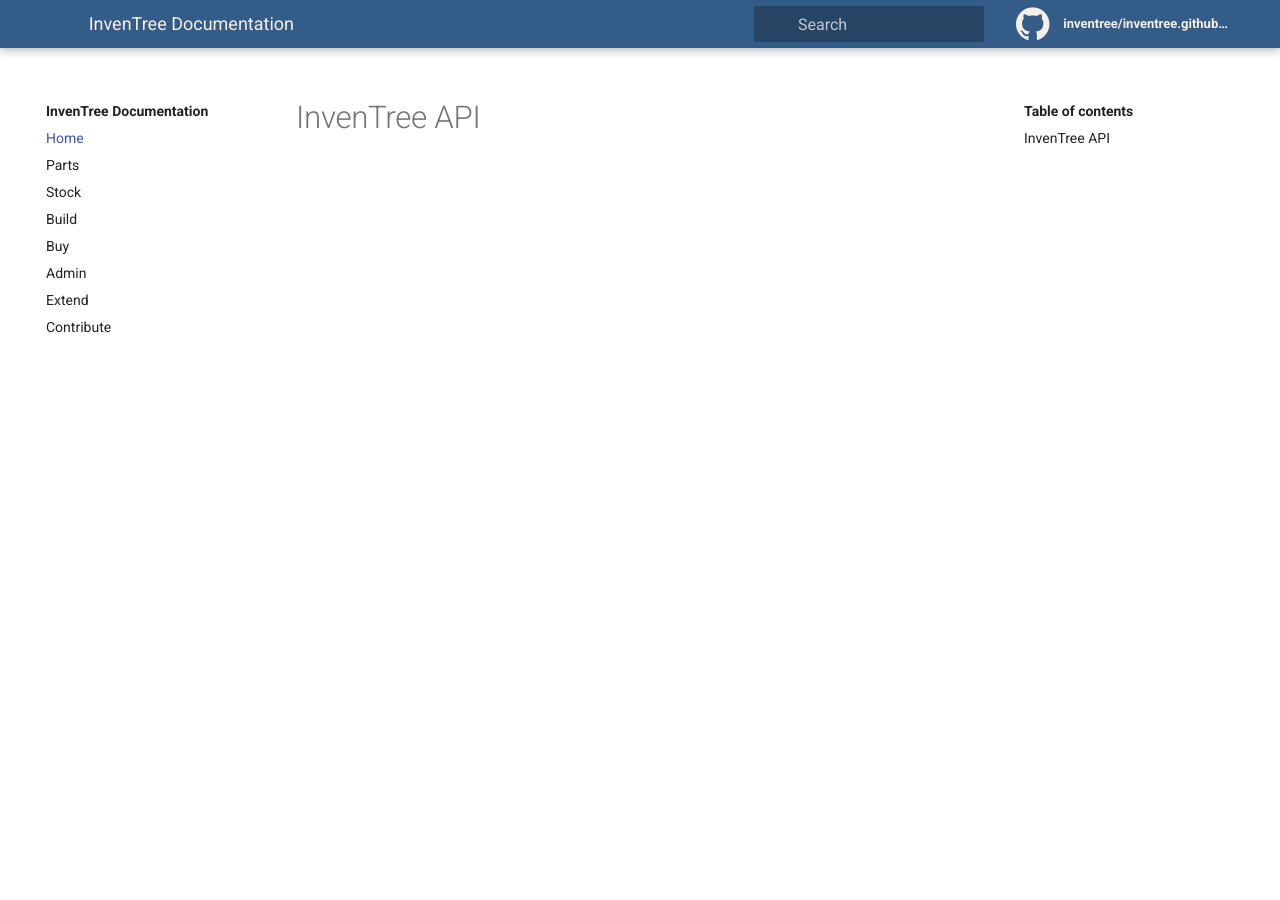
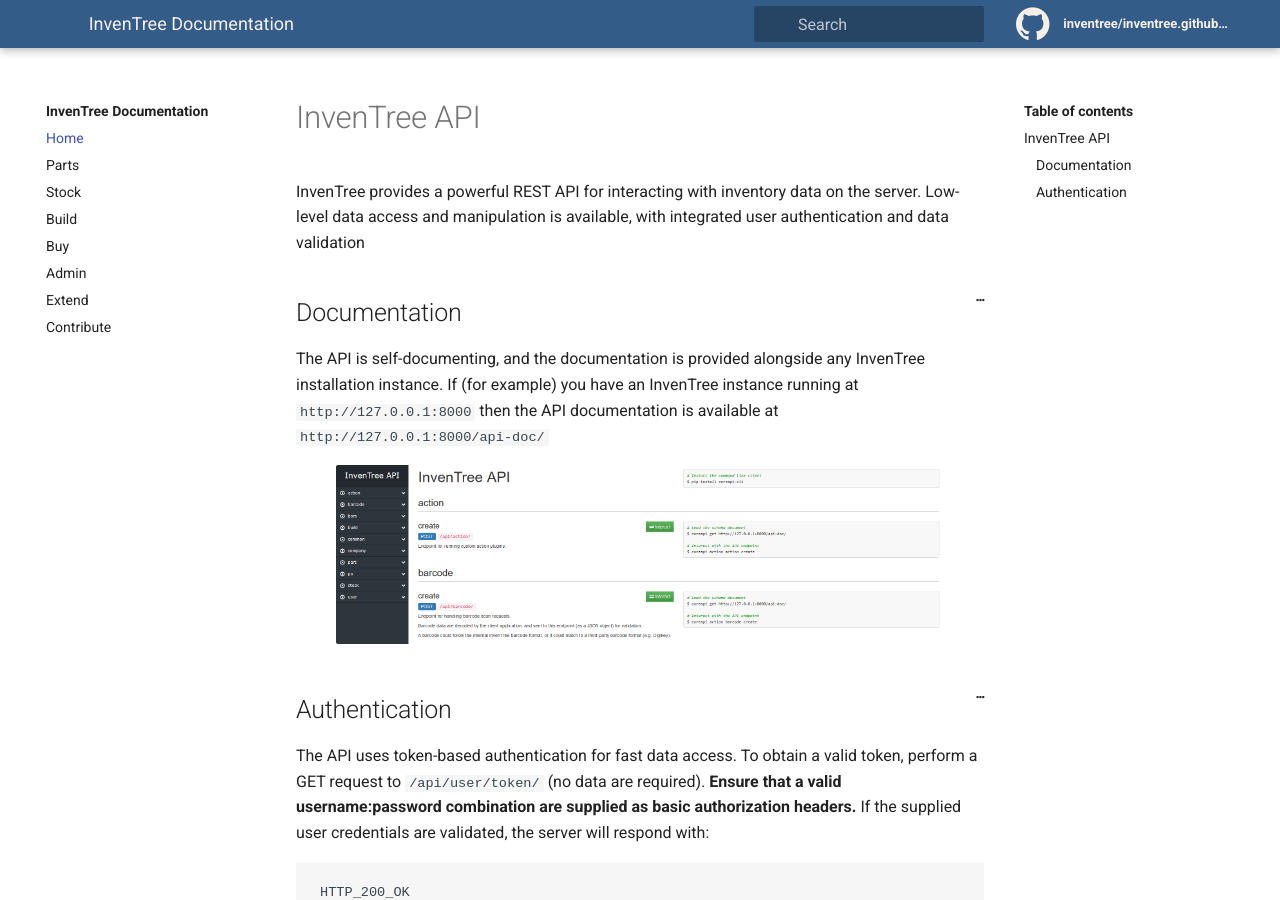
Before and after one commit to inventree/InvenTree.github.io, a Jekyll site: the page built from docs/extend/api.md, in a window 1280 px wide and 900 px high. Built offline with Jekyll 4.4.1, drawn with Linux system fonts in a browser that asks for light colours; some of the changed text lies outside the part shown.

Commit message:
Documentation for API and token auth

````diff
--- a/docs/extend/api.md
+++ b/docs/extend/api.md
@@ -4,3 +4,24 @@
 ---
 
 # InvenTree API
+
+InvenTree provides a powerful REST API for interacting with inventory data on the server. Low-level data access and manipulation is available, with integrated user authentication and data validation
+
+## Documentation
+
+The API is self-documenting, and the documentation is provided alongside any InvenTree installation instance. If (for example) you have an InvenTree instance running at `http://127.0.0.1:8000` then the API documentation is available at `http://127.0.0.1:8000/api-doc/`
+
+{% include img.html url="api/api-doc.png" description="API documentation" %}
+
+## Authentication
+
+The API uses token-based authentication for fast data access. To obtain a valid token, perform a GET request to `/api/user/token/` (no data are required). **Ensure that a valid username:password combination are supplied as basic authorization headers.** If the supplied user credentials are validated, the server will respond with:
+
+```
+HTTP_200_OK
+{
+    token: "usertokendatastring",
+}
+```
+
+After reception of a valid authentication token, it can be subsequently used to perform token-based authentication.
````
Also changed, not shown: assets/img/api/api-doc.png (added).
